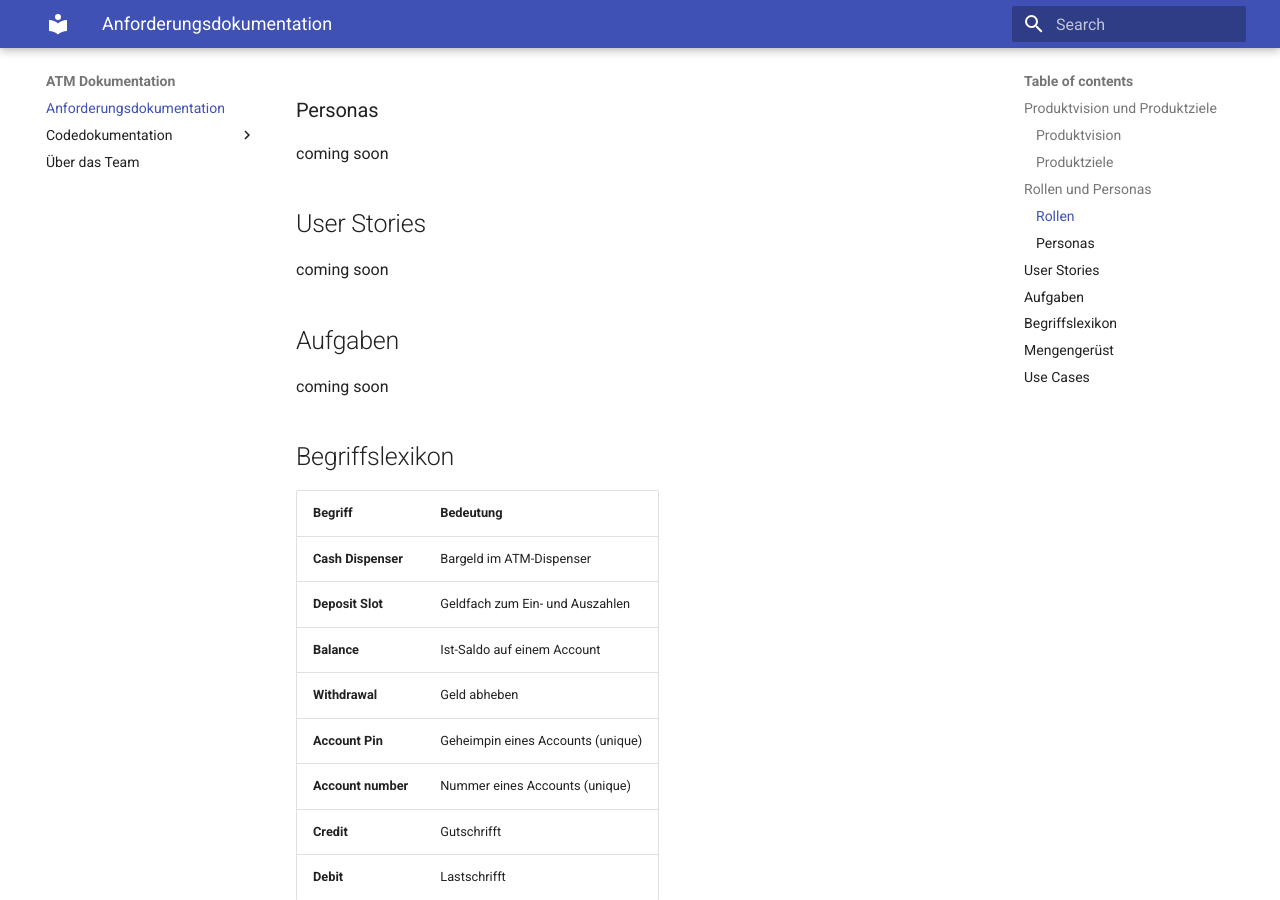
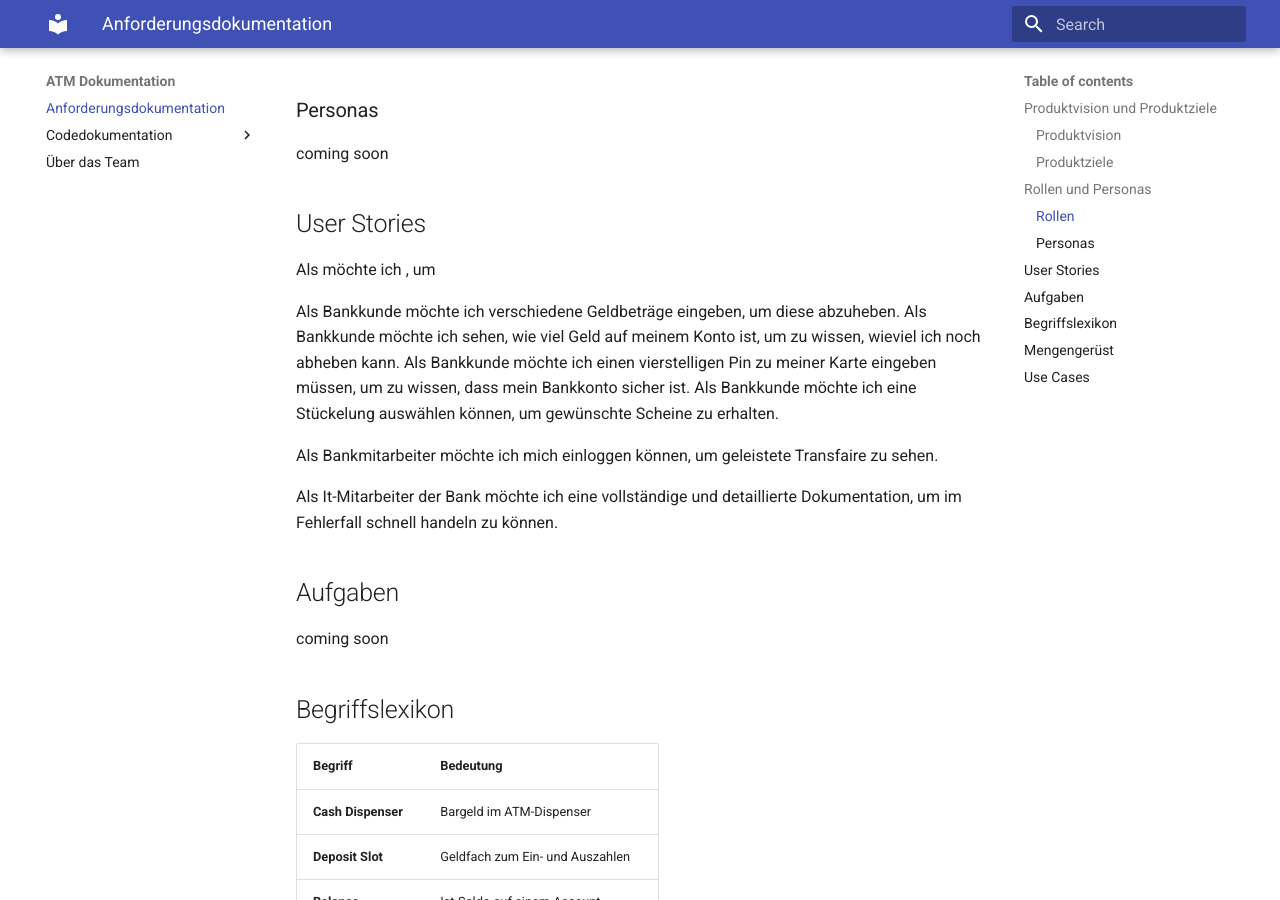
Before and after one commit to Halfpipe-SD/ATM, an MkDocs documentation site: the page built from docs/docs/requirements.md, in a window 1280 px wide and 900 px high, scrolled down 1144 px. Built offline with MkDocs 1.6.1 and Material for MkDocs 9.7.7, drawn with Linux system fonts in a browser that asks for light colours.

Commit message:
Update requirements.md

```diff
--- a/docs/docs/requirements.md
+++ b/docs/docs/requirements.md
@@ -30,13 +30,25 @@ Die Aufgabe unseres Teams ist es den bereits vorhandenen Code so zu überarbeite
 
 coming soon
 
+
 ## User Stories
 
-coming soon
+Als <Rolle> möchte ich <Ziel/Wunsch>, um <Nutzen>
+
+Als Bankkunde möchte ich verschiedene Geldbeträge eingeben, um diese abzuheben.
+Als Bankkunde möchte ich sehen, wie viel Geld auf meinem Konto ist, um zu wissen, wieviel ich noch abheben kann.
+Als Bankkunde möchte ich einen vierstelligen Pin zu meiner Karte eingeben müssen, um zu wissen, dass mein Bankkonto sicher ist.
+Als Bankkunde möchte ich eine Stückelung auswählen können, um gewünschte Scheine zu erhalten.
+
+Als Bankmitarbeiter möchte ich mich einloggen können, um geleistete Transfaire zu sehen.
+
+Als It-Mitarbeiter der Bank möchte ich eine vollständige und detaillierte Dokumentation, um im Fehlerfall schnell handeln zu können.
+
 
 ## Aufgaben
 
 coming soon
+
 
 ## Begriffslexikon
 
@@ -51,6 +63,7 @@ coming soon
 | **Credit**         | Gutschrifft                       |
 | **Debit**          | Lastschrifft                      |
 
+
 ## Mengengerüst
 
 Mengengerüst Stichpunkte:
@@ -61,6 +74,7 @@ Mengengerüst Stichpunkte:
 - Maximale Transaktionen pro Minute: ???
 - Maximal registrierte Nutzer: ???
 
+
 ## Use Cases
 
 coming soon
```
